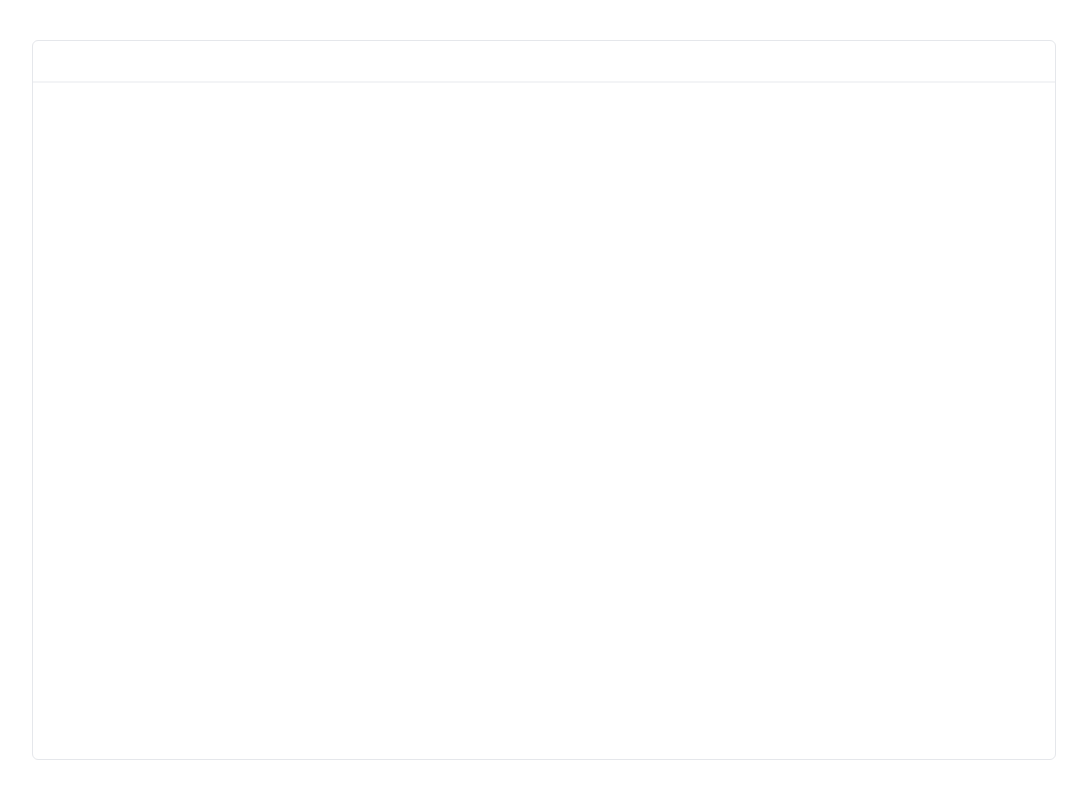
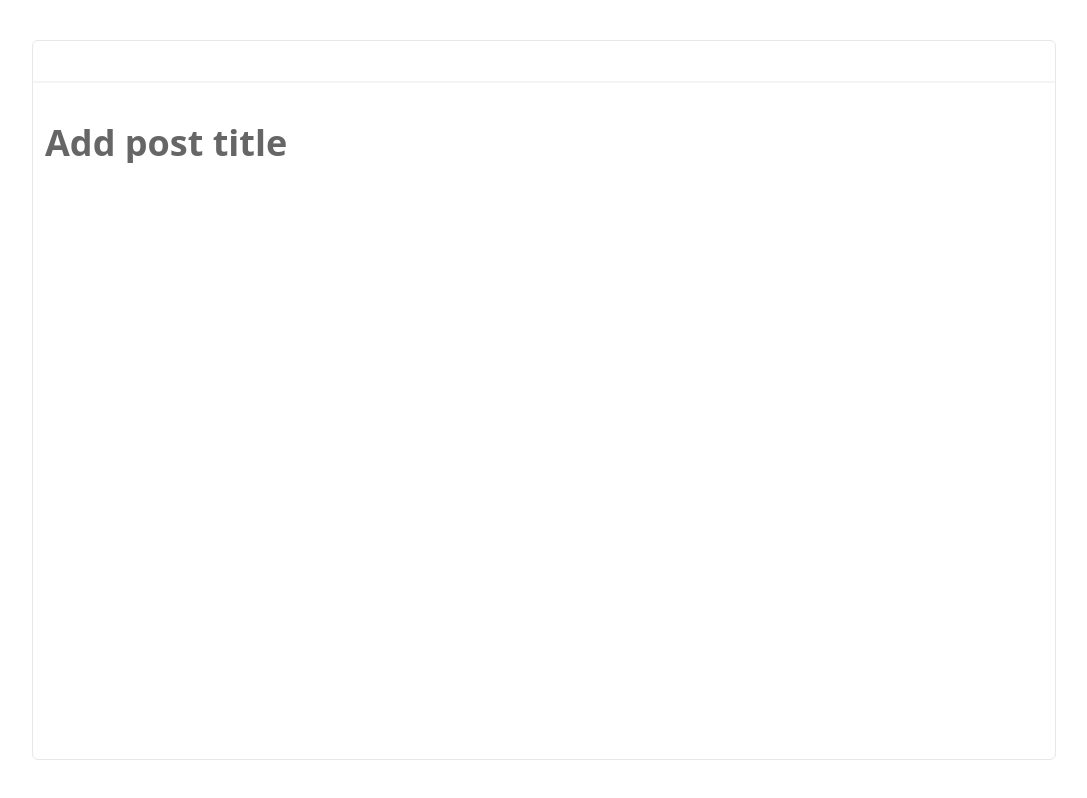
Before and after one commit to Flame-eth/wazobia-test, a React (Vite) app: page / in a window 1280 px wide. Shown: the whole page, without its empty margins (96-1183 px from the left). Built offline with nearby package versions, Linux system fonts and the light colour scheme.

Commit message:
refactor: Update Editor component to include Title component for better organization

```diff
--- a/src/pages/Editor.tsx
+++ b/src/pages/Editor.tsx
@@ -1,10 +1,14 @@
+import { Title } from '@/components'
 import { FC } from 'react'
 
 const Editor: FC = () => {
   return (
     <div className=' w-full h-screen py-5 md:py-10 bg-white '>
-        <div className=" border border-gray-200 rounded-md w-full max-w-[80%] mx-auto md:max-w-md lg:max-w-5xl h-full ">
+        <div className=" border border-gray-200 flex flex-col gap-5 md:gap-10 rounded-md w-full max-w-[80%] mx-auto md:max-w-md lg:max-w-5xl h-full ">
             <div className=" mt-10 border border-gray-100"></div>
+            <div className="flex flex-col gap-5 ">
+              <Title />
+            </div>
         </div>
     </div>
   )
```
